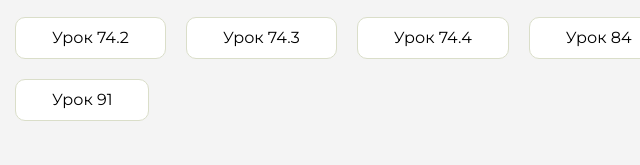
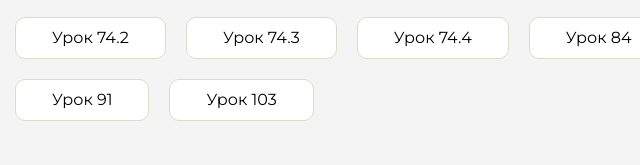
Before and after one commit to FredVuber001/homework1, a plain HTML site: page index.html in a window 1280 px wide. Shown: the part 345-510 px from the top of the page, 441-1081 px from the left. Drawn offline with Linux system fonts and the light colour scheme.

Commit message:
Update index.html

```diff
--- a/index.html
+++ b/index.html
@@ -134,6 +134,9 @@
                     <li class="content__list-item">
                         <a href="Домашняя работа Урок 91/index.html">Урок 91</a>
                     </li>
+                    <li class="content__list-item">
+                        <a href="Домашняя работа Урок 103/index.html">Урок 103</a>
+                    </li>
                 </ul>
             </div>
             <div class="content__block hidden" id="diplomBlock">
```
